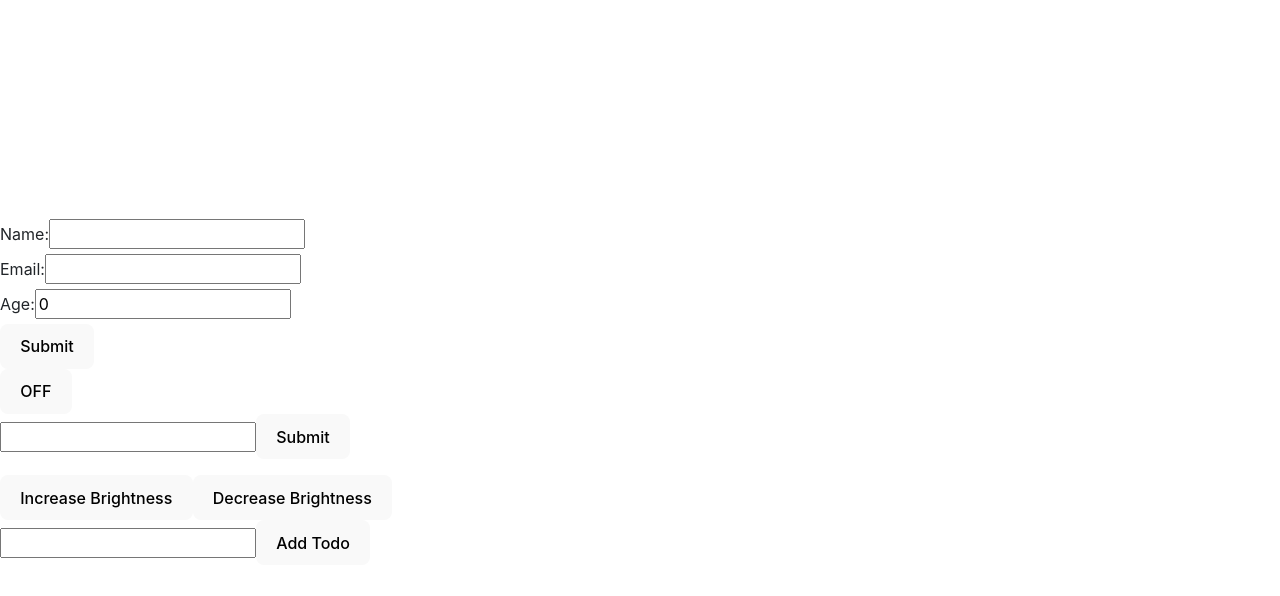
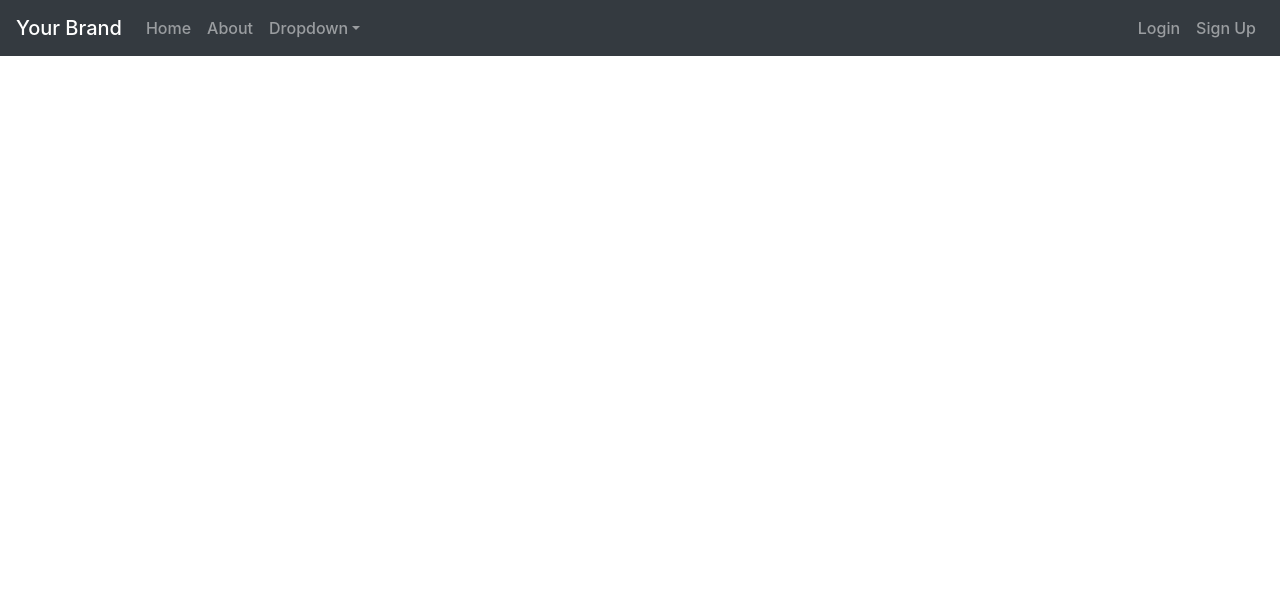
Before and after one commit to maheshsp1809/LReact, a React (Vite) app in the folder my-react-app/vite-project/: page / in a window 1280 px wide. Shown: the top 596 px of the page. Built offline with nearby package versions, Linux system fonts and the light colour scheme.

Commit message:
added navbar

```diff
--- a/my-react-app/vite-project/package.json
+++ b/my-react-app/vite-project/package.json
@@ -11,6 +11,7 @@
   },
   "dependencies": {
     "react": "^18.2.0",
+    "react-bootstrap": "^2.7.4",
     "react-dom": "^18.2.0"
   },
   "devDependencies": {
--- a/my-react-app/vite-project/src/Components/App.jsx
+++ b/my-react-app/vite-project/src/Components/App.jsx
@@ -8,6 +8,7 @@ import Counter from './Counter.jsx';
 import Input from './Input.jsx';
 import ColorPicker from './ColorPicker.jsx';
 import TodoList from './ToDoList.jsx';
+import CustomNavbar from './CustomNavBar.jsx';
 
 
 function Profile(props) {
@@ -79,11 +80,12 @@ export default function Gallery() {
       {/* <UserGreeting/> */}
       {/* <List/>  */}
       {/* <BookList/> */}
-      <MyComponent/>
+      {/* <MyComponent/>
       <Counter/>
       <Input/>
       <ColorPicker color={color} />
-      <TodoList/>
+      <TodoList/> */}
+      <CustomNavbar/>
 
     </div>
   );
--- /dev/null
+++ b/my-react-app/vite-project/src/Components/CustomNavbar.jsx
@@ -0,0 +1,29 @@
+import React from 'react';
+import { Navbar, Nav, NavDropdown } from 'react-bootstrap';
+
+const CustomNavbar = () => {
+  return (
+    <Navbar bg="dark" variant="dark" expand="lg" fixed="top">
+      <Navbar.Brand href="#home">Your Brand</Navbar.Brand>
+      <Navbar.Toggle aria-controls="basic-navbar-nav" />
+      <Navbar.Collapse id="basic-navbar-nav">
+        <Nav className="mr-auto">
+          <Nav.Link href="#home">Home</Nav.Link>
+          <Nav.Link href="#about">About</Nav.Link>
+          <NavDropdown title="Dropdown" id="basic-nav-dropdown">
+            <NavDropdown.Item href="#action1">Action 1</NavDropdown.Item>
+            <NavDropdown.Item href="#action2">Action 2</NavDropdown.Item>
+            <NavDropdown.Divider />
+            <NavDropdown.Item href="#action3">Action 3</NavDropdown.Item>
+          </NavDropdown>
+        </Nav>
+        <Nav>
+          <Nav.Link href="#login">Login</Nav.Link>
+          <Nav.Link href="#signup">Sign Up</Nav.Link>
+        </Nav>
+      </Navbar.Collapse>
+    </Navbar>
+  );
+};
+
+export default CustomNavbar;
```
Also changed, not shown: 1 other file (tests, documents, lock files or other folders).
